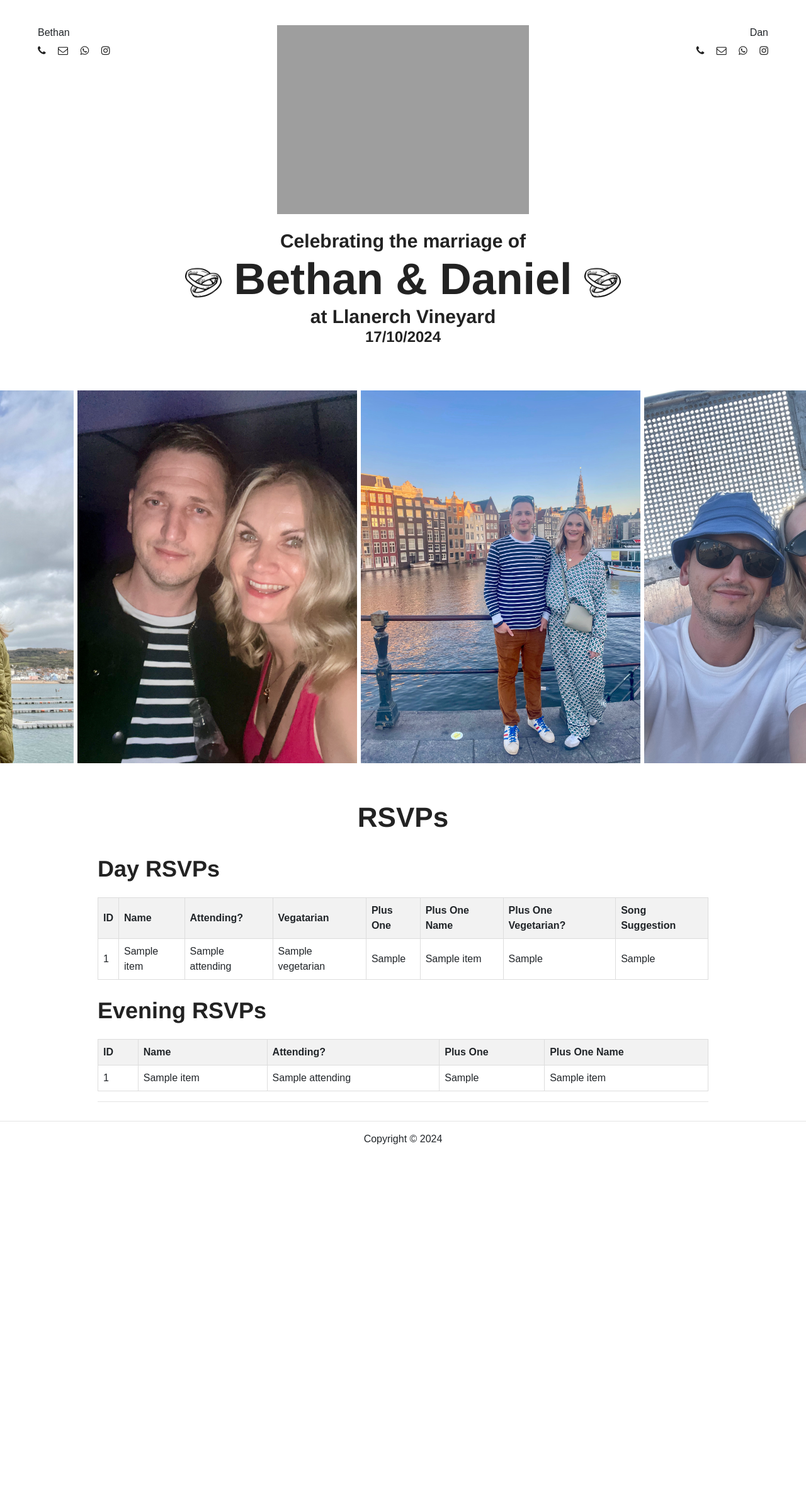
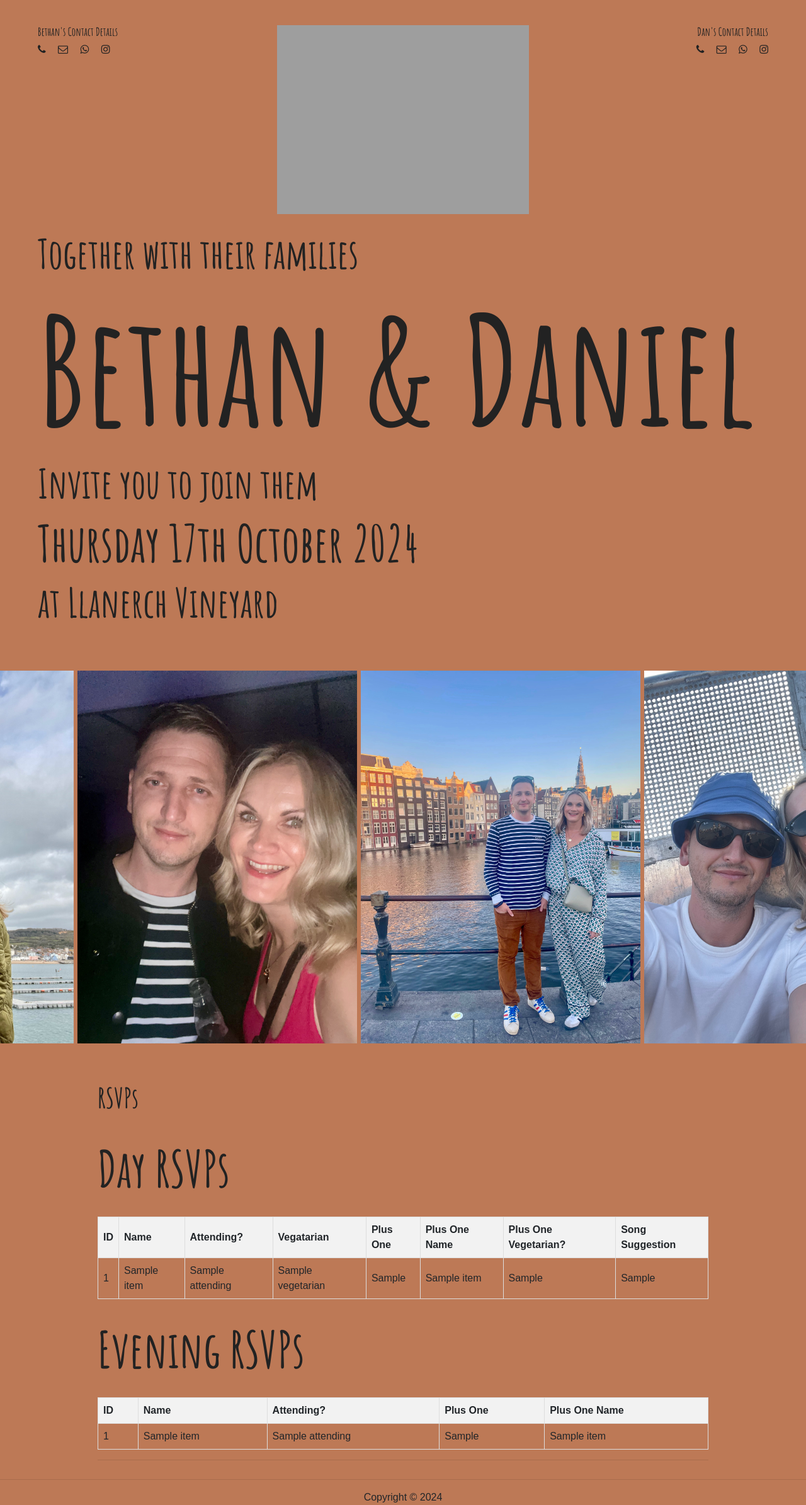
Before and after one commit to DanGahan/rsvp, a Django app: page /all_rsvps/ in a window 1280 px wide. Shown: the whole page at 63% size. Before the commit the page ends 1817 px from the top, so only its background shows below. Run offline with Django 3.2, Linux system fonts and the light colour scheme; tables that the repository leaves empty hold one stand-in row (values such as "Sample post"); a database or web service that is not in the repository returns one stand-in record (values such as "Sample title"); data that the repository does not hold is empty; parts of the project's set-up code (start-up, migrations or seed data) failed here and were passed over; some libraries are stand-ins or nearby versions; grey boxes are pictures that could not be loaded.

Commit message:
redesign

```diff
--- a/frontend/frontend/static/css/style.css
+++ b/frontend/frontend/static/css/style.css
@@ -20,6 +20,8 @@ body {
 	-webkit-font-smoothing: antialiased;
 	margin: 0;
     padding: 0;
+	background-color: #BD7956;
+
 }
 
 h1,
@@ -30,25 +32,28 @@ h5,
 h6 {
 	margin: 0;
 	color: #222222;
-	font-family: "Arimo", sans-serif;
+	font-family: "Amatic SC", sans-serif;
 	font-weight: 700;
 }
 
 h1 {
-	font-size: 70px;
+	font-size: 15em;
+	text-align: left;
 }
 
 h2 {
-	font-size: 36px;
+	font-size: 5em;
 	line-height: 1.4;
+	text-align: left;
 }
 
 h3 {
-	font-size: 30px;
+	font-size: 4em;
+	text-align: left;
 }
 
 h4 {
-	font-size: 24px;
+	font-size: 3em;
 }
 
 h5 {
@@ -920,12 +928,12 @@ only screen and (min-width: 576px) and (max-width: 767px) {
 }
 
 .blog__container h4 {
-	font-size: 22px;
+	font-size: 2em;
 	margin-bottom: 20px;
 }
 
 .blog__header {
-	text-align: center;
+	text-align: left;
 }
 
 .blog__cata {
--- a/frontend/frontend/templates/form.html
+++ b/frontend/frontend/templates/form.html
@@ -8,8 +8,7 @@
 		<article class="blog__article">
 			<div class="blog__container">
 				<div class="blog__header">
-					<div class="blog__cata"><h4 id="countdown">Loading countdown...</h4></div>
-					<h3 class="blog__single__title">Llanerch Vineyard</h3>
+					<div class="blog__cata"><h2 id="countdown">Loading countdown...</h2></div>
 			 </div>
 			</div>
       <div class="blog__container">
--- a/frontend/frontend/templates/header.html
+++ b/frontend/frontend/templates/header.html
@@ -9,6 +9,10 @@
     <link href="{% static 'css/font-awesome.min.css' %}" rel="stylesheet">
     <link href="{% static 'css/slicknav.min.css' %}" rel="stylesheet">
     <link href="{% static 'css/slick.css' %}" rel="stylesheet">
+	<link rel="preconnect" href="https://fonts.googleapis.com">
+	<link rel="preconnect" href="https://fonts.gstatic.com" crossorigin>
+	<link href="https://fonts.googleapis.com/css2?family=Amatic+SC:wght@400;700&display=swap" rel="stylesheet">
+
 
 
 	<!-- Main Stylesheets -->
@@ -27,7 +31,7 @@
 			<div class="row">
 				<div class="col-sm-4 col-md-3 order-2 order-sm-1">
 					<div class="header__social">
-					Bethan<br>
+					<h5>Bethan's Contact Details</h5>
 						<a href="tel:+447825735567"><i class="fa fa-phone" aria-hidden="true"></i></a>
 						<a href="mailto:bpri@hotmail.co.uk?subject=Wedding RSVP&&cc=dangahan@gmail.com"><i class="fa fa-envelope-o" aria-hidden="true"></i></a>
 						<a href="https://wa.me/447825735567"><i class="fa fa-whatsapp" aria-hidden="true"></i></a>
@@ -41,7 +45,7 @@
 				</div>
 				<div class="col-sm-4 col-md-3 order-3 order-sm-3">
 					<div class="header__switches">
-						Dan<br>
+						<h5>Dan's Contact Details</h5>
 						<a href="tel:+447540497276"><i class="fa fa-phone" aria-hidden="true"></i></a>
 						<a href="mailto:dangahan@gmail.com?subject=Wedding RSVP&&cc=bpri@hotmail.co.uk"><i class="fa fa-envelope-o" aria-hidden="true"></i></a>
 						<a href="https://wa.me/447540497276"><i class="fa fa-whatsapp" aria-hidden="true"></i></a>
@@ -51,10 +55,11 @@
 			</div>
 			<nav class="main__menu">
 				<ul class="nav__menu">
-					<h3>Celebrating the marriage of</h3>
-					<h1><img src="{% static 'img/wedding-rings.png' %}" alt="" style="width: 5%; height: 5%;"/> Bethan & Daniel <img src="{% static 'img/wedding-rings.png' %}" alt="" style="width: 5%; height: 5%;"/></h1>
+					<h3>Together with their families</h3>
+					<h1>Bethan & Daniel</h1>
+					<h3>Invite you to join them</h3>
+					<h2>Thursday 17th October 2024</h2>
 					<h3>at Llanerch Vineyard</h3>
-					<h4>17/10/2024</h4>
 				</ul>
 			</nav>
 		</div>
--- a/frontend/frontend/templates/success.html
+++ b/frontend/frontend/templates/success.html
@@ -18,6 +18,7 @@
                 <li>17:00 - Get Crunk.....</li>
             </ul>
             <br>
+
             <h2><i class="fa fa-map-pin"></i> Location</h2>
             <p>
             Llanerch Vineyard Hotel, Hensol Rd, Hensol, Pontyclun CF72 8GG.
```
Also changed, not shown: other parts of frontend/frontend/static/css/style.css (+28 -6 lines).
